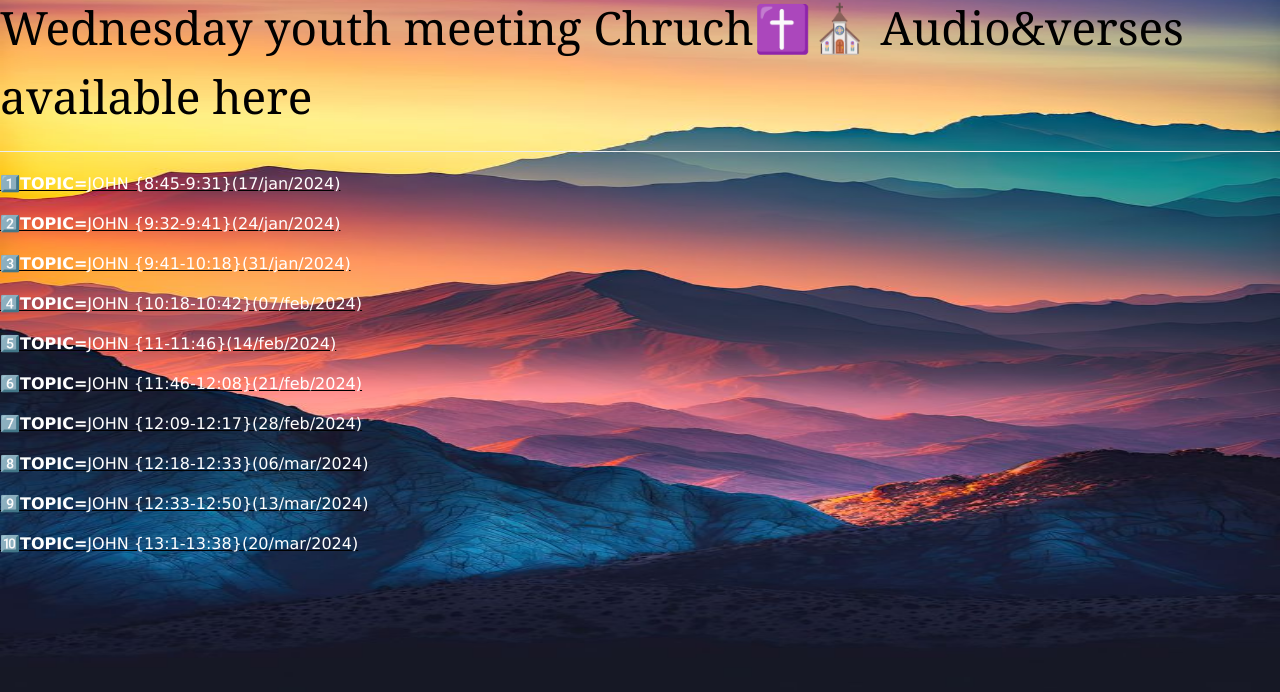
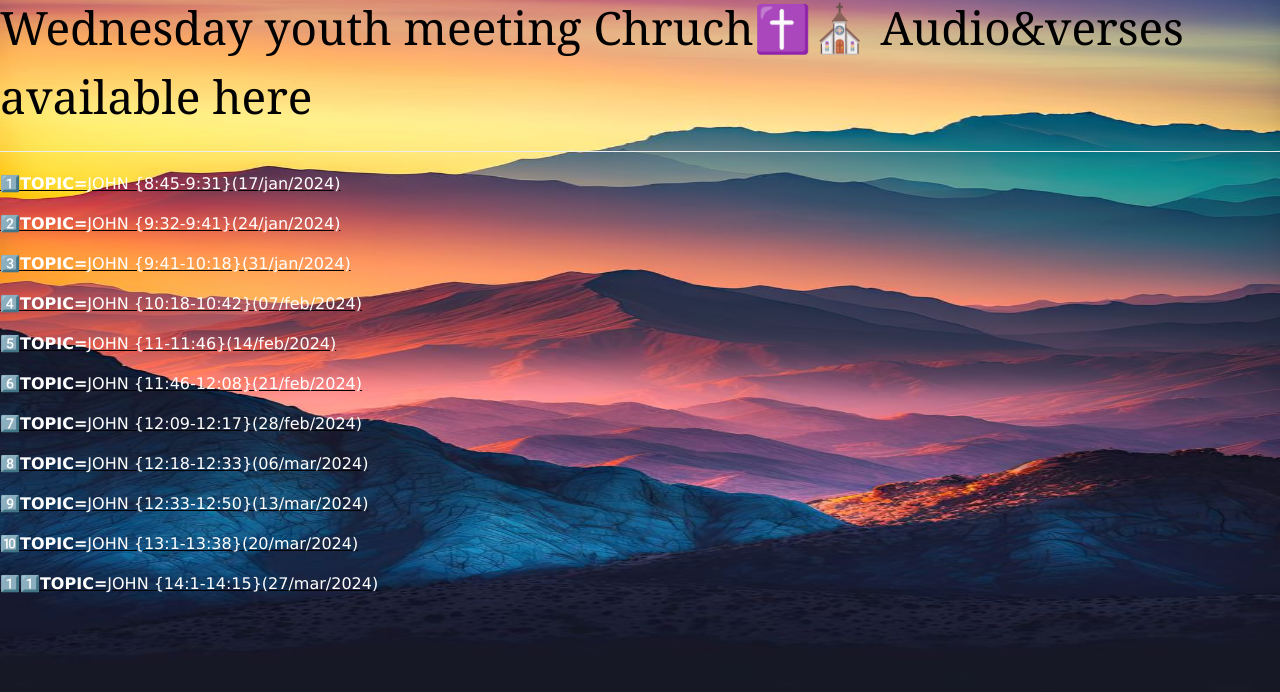
Before and after one commit to bwlwebdeveloper/gateofheaven, a plain HTML site: page Youth.html in a window 1280 px wide. Shown: the part 96-788 px from the top of the page. Drawn offline with nearby package versions, Linux system fonts and the light colour scheme.

Commit message:
Update Youth.html

```diff
--- a/Youth.html
+++ b/Youth.html
@@ -92,5 +92,6 @@ h1 {
 <a href="06-03-24.html"><p style="color:white"><b>8️⃣TOPIC=</b>JOHN {12:18-12:33}(06/mar/2024)</p>
 <a href="13-03-24.html"><p style="color:white"><b>9️⃣TOPIC=</b>JOHN {12:33-12:50}(13/mar/2024)</p>
 <a href="20-03-24.html"><p style="color:white"><b>🔟TOPIC=</b>JOHN {13:1-13:38}(20/mar/2024)</p>
+<a href="27-03-24.html"><p style="color:white"><b>1️⃣1️⃣TOPIC=</b>JOHN {14:1-14:15}(27/mar/2024)</p>
 </body>
 </html>
```
